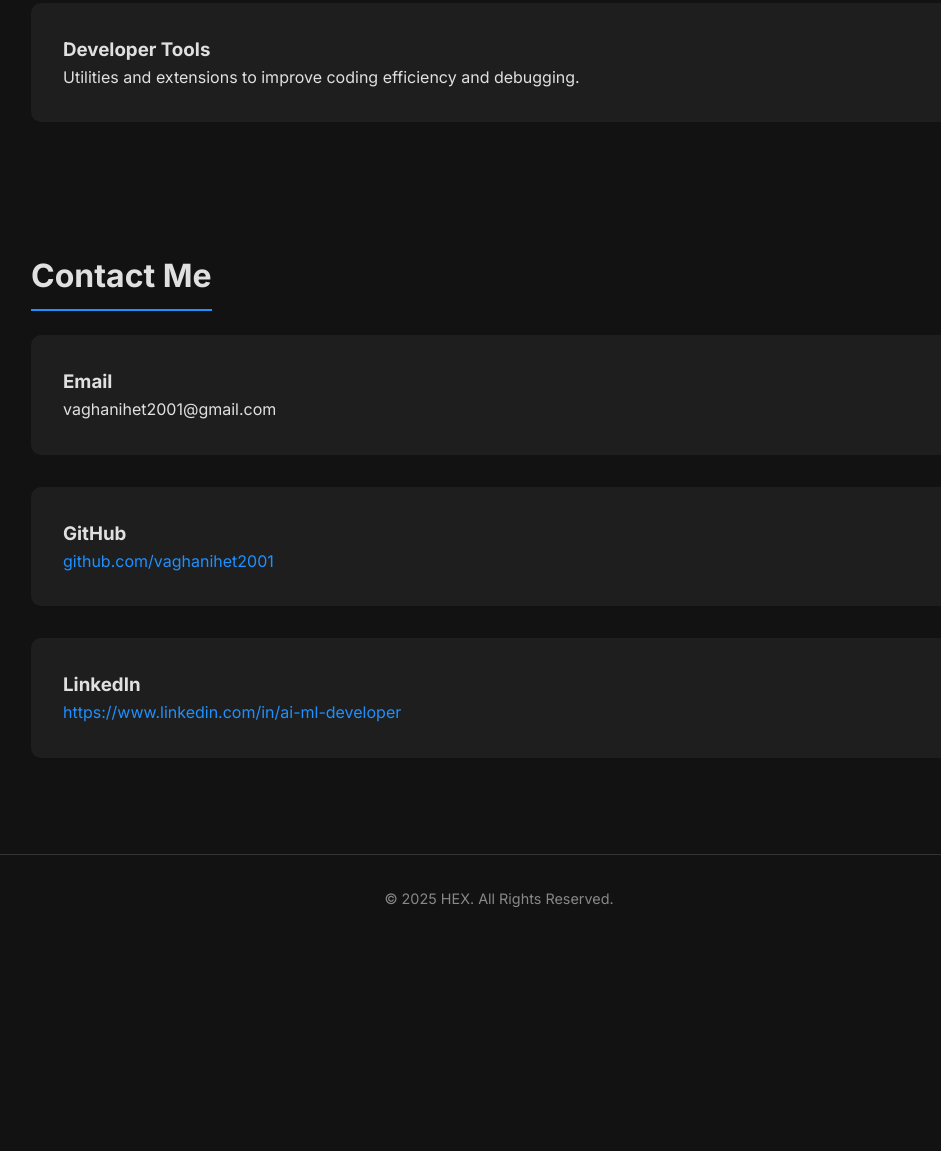
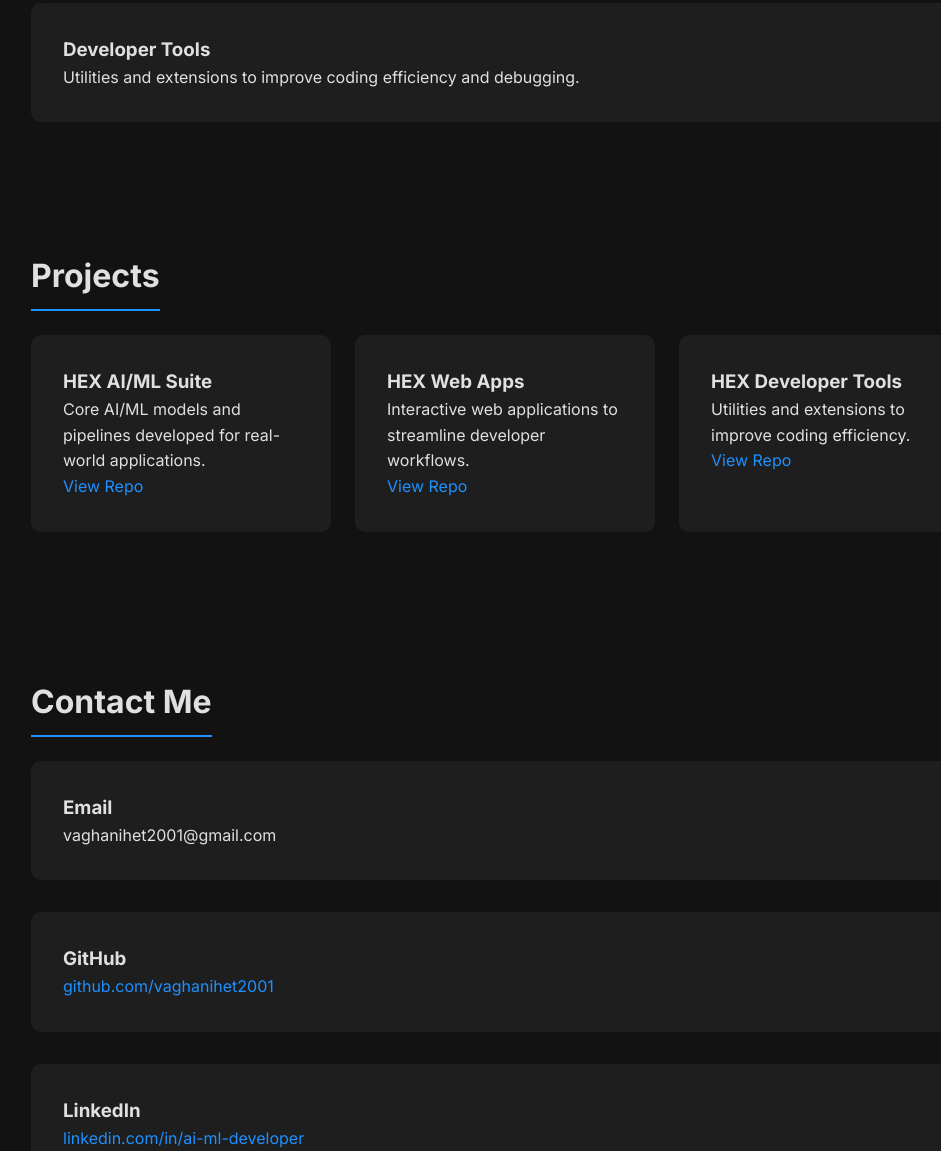
Before and after one commit to vaghanihet2001/vaghanihet2001.github.io, a plain HTML site: page index.html in a window 1280 px wide. Shown: the part 1348-2499 px from the top of the page, without its empty margins (141-1082 px from the left). Before the commit the page ends 2290 px from the top, so only its background shows below. Drawn offline with Linux system fonts and the light colour scheme.

Commit message:
favicon added

```diff
--- a/index.html
+++ b/index.html
@@ -4,9 +4,9 @@
   <meta charset="UTF-8">
   <meta name="viewport" content="width=device-width, initial-scale=1.0">
   <title>HEX - AI/ML & Developer Tools</title>
+  <link rel="icon" href="assets/logo-removebg.png" type="image/png" />
   <link href="https://fonts.googleapis.com/css2?family=Inter:wght@400;600;700&display=swap" rel="stylesheet">
   <style>
-    /* Base Styling */
     * {
       margin: 0;
       padding: 0;
@@ -29,7 +29,6 @@
       text-decoration: underline;
     }
 
-    /* Header */
     header {
       display: flex;
       justify-content: space-between;
@@ -51,7 +50,6 @@
       font-weight: 600;
     }
 
-    /* Hero Section */
     .hero {
       display: flex;
       flex-direction: column;
@@ -85,7 +83,6 @@
       background-color: #0066cc;
     }
 
-    /* Sections */
     section {
       padding: 4rem 2rem;
       max-width: 1000px;
@@ -117,7 +114,37 @@
       box-shadow: 0 5px 20px rgba(30,144,255,0.5);
     }
 
-    /* Footer */
+    /* Projects horizontal scroll */
+    .projects-container {
+      display: flex;
+      overflow-x: auto;
+      gap: 1.5rem;
+      padding-bottom: 1rem;
+      scroll-behavior: smooth;
+    }
+
+    .projects-container::-webkit-scrollbar {
+      height: 8px;
+    }
+
+    .projects-container::-webkit-scrollbar-thumb {
+      background-color: #1E90FF;
+      border-radius: 4px;
+    }
+
+    .project-card {
+      flex: 0 0 300px;
+      background-color: #1e1e1e;
+      padding: 2rem;
+      border-radius: 10px;
+      transition: transform 0.3s, box-shadow 0.3s;
+    }
+
+    .project-card:hover {
+      transform: translateY(-5px);
+      box-shadow: 0 5px 20px rgba(30,144,255,0.5);
+    }
+
     footer {
       text-align: center;
       padding: 2rem;
@@ -127,9 +154,8 @@
       color: #888;
     }
 
-    /* Responsive */
     @media (max-width: 768px) {
-      .features {
+      .features, .contact {
         grid-template-columns: 1fr;
       }
     }
@@ -137,30 +163,27 @@
 </head>
 <body>
 
-  <!-- Header -->
 <header>
   <img src="assets/logo-removebg.png" alt="HEX Logo">
   <nav>
     <a href="#about">About</a>
     <a href="#features">Features</a>
+    <a href="#projects">Projects</a>
     <a href="#contact">Contact</a>
   </nav>
 </header>
 
-  <!-- Hero Section -->
 <section class="hero">
   <h1>Welcome to HEX</h1>
   <p>HEX is my flagship AI/ML product and developer tools suite. I build desktop apps, web apps, and utilities that simplify workflows for developers.</p>
   <a href="#contact" class="button">Get in Touch</a>
 </section>
 
-  <!-- About Section -->
 <section id="about">
   <h2>About Me</h2>
   <p>I am an AI/ML Engineer passionate about building tools, desktop applications, and web applications that help developers improve productivity and efficiency. HEX is the main product I have developed, combining my AI/ML expertise with real-world developer tools.</p>
 </section>
 
-  <!-- Features Section -->
 <section id="features">
   <h2>Features</h2>
   <div class="features">
@@ -183,7 +206,33 @@
   </div>
 </section>
 
-  <!-- Contact Section -->
+<!-- Projects Section with horizontal scroll -->
+<section id="projects">
+  <h2>Projects</h2>
+  <div class="projects-container">
+    <div class="project-card">
+      <h3>HEX AI/ML Suite</h3>
+      <p>Core AI/ML models and pipelines developed for real-world applications.</p>
+      <p><a href="https://github.com/vaghanihet2001/HEX-ML" target="_blank">View Repo</a></p>
+    </div>
+    <div class="project-card">
+      <h3>HEX Web Apps</h3>
+      <p>Interactive web applications to streamline developer workflows.</p>
+      <p><a href="https://github.com/vaghanihet2001/HEX-WebApps" target="_blank">View Repo</a></p>
+    </div>
+    <div class="project-card">
+      <h3>HEX Developer Tools</h3>
+      <p>Utilities and extensions to improve coding efficiency.</p>
+      <p><a href="https://github.com/vaghanihet2001/HEX-Tools" target="_blank">View Repo</a></p>
+    </div>
+    <div class="project-card">
+      <h3>HEX Desktop App</h3>
+      <p>Cross-platform desktop app for developer productivity.</p>
+      <p><a href="https://github.com/vaghanihet2001/HEX-Desktop" target="_blank">View Repo</a></p>
+    </div>
+  </div>
+</section>
+
 <section id="contact">
   <h2>Contact Me</h2>
   <div class="contact">
@@ -197,12 +246,11 @@
     </div>
     <div class="feature-card">
       <h3>LinkedIn</h3>
-        <p><a href="https://www.linkedin.com/in/ai-ml-developer" target="_blank">https://www.linkedin.com/in/ai-ml-developer</a></p>
+      <p><a href="https://www.linkedin.com/in/ai-ml-developer" target="_blank">linkedin.com/in/ai-ml-developer</a></p>
     </div>
   </div>
 </section>
 
-  <!-- Footer -->
 <footer>
   &copy; 2025 HEX. All Rights Reserved.
 </footer>
```
Lines whose indentation alone changed are shown as unchanged.
